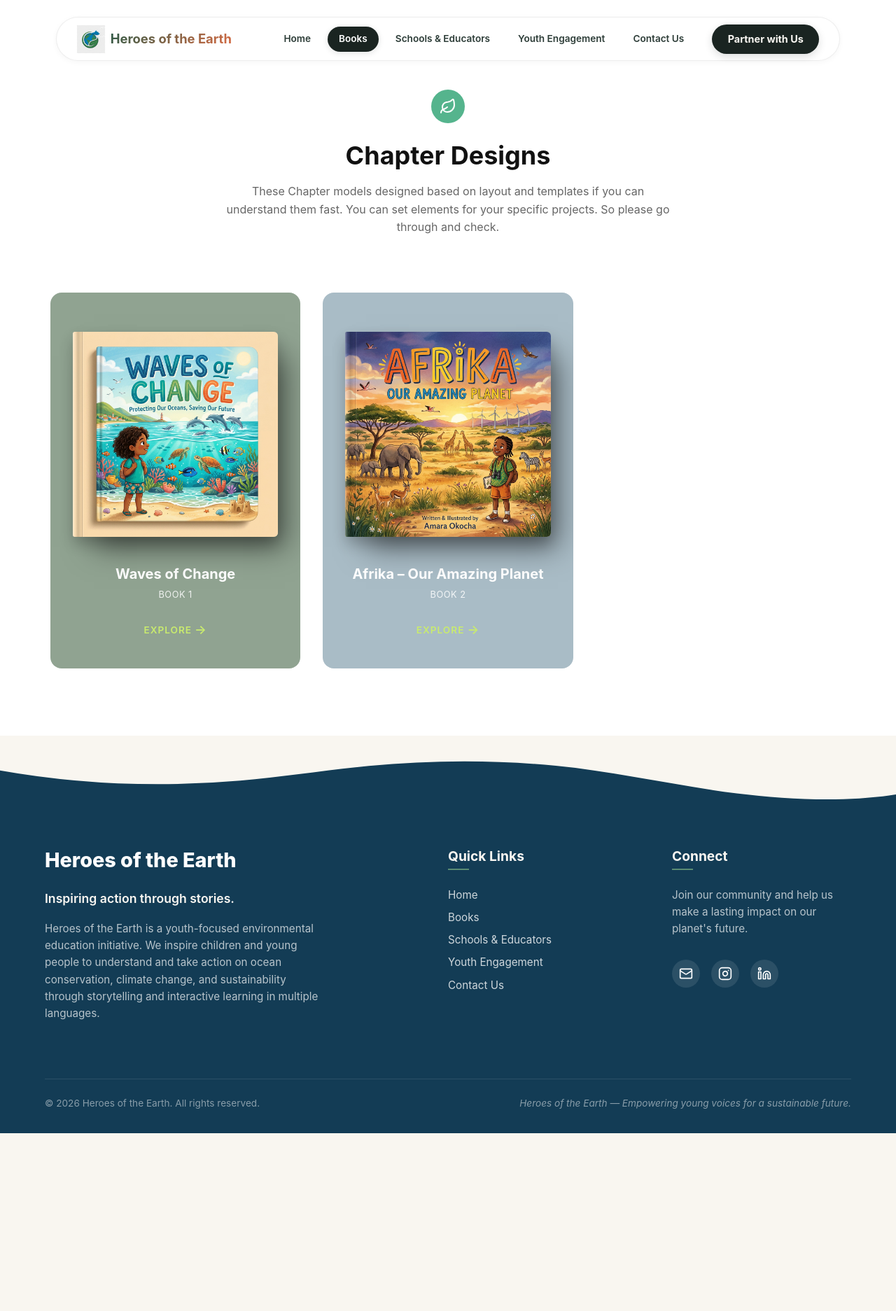
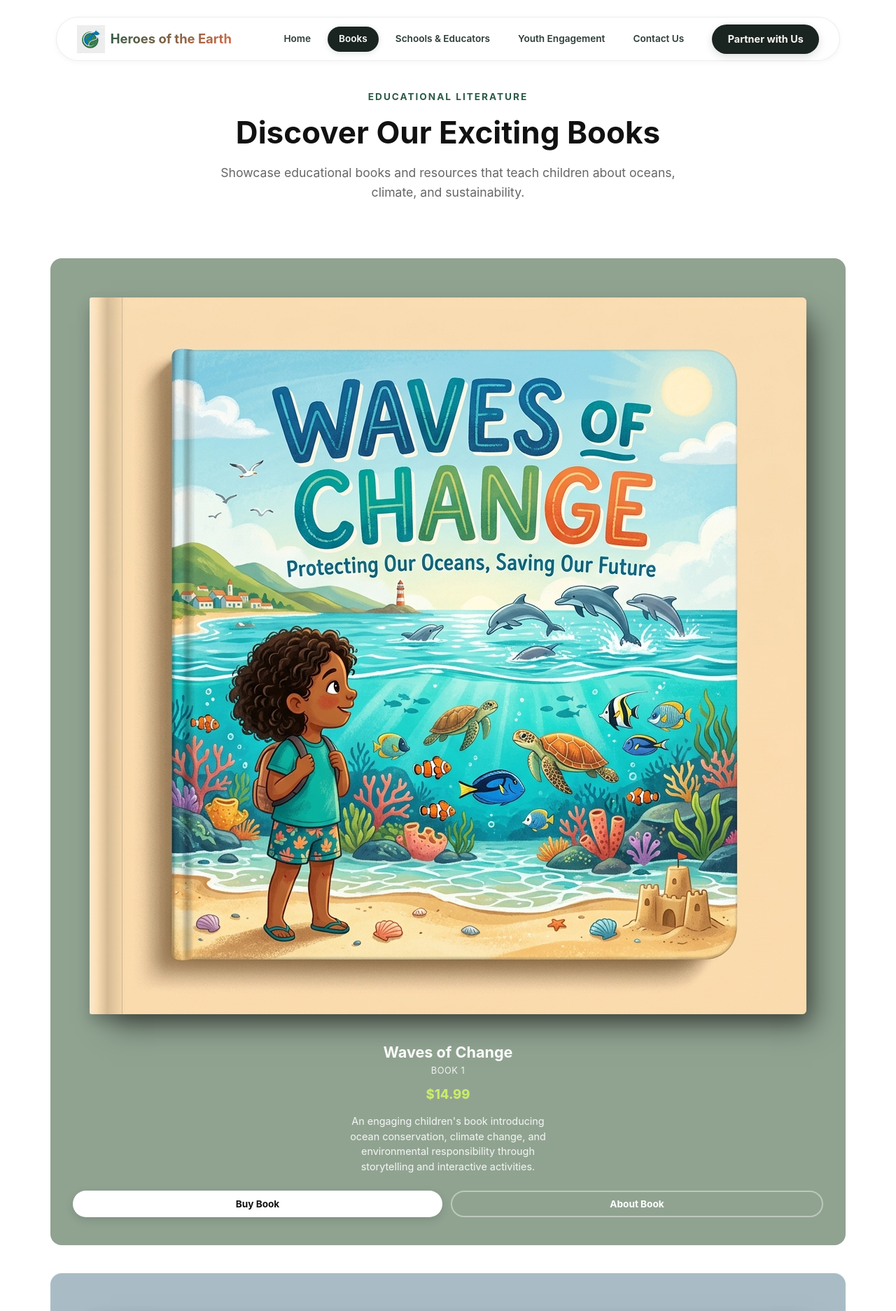
Before and after one commit to khatayondev/heroesoftheearth.org, a Next.js app: page /books in a window 1280 px wide. Shown: the top 1873 px of the page at 70% size. Before the commit the page ends 1619 px from the top, so only its background shows below. Built offline with nearby package versions, Linux system fonts and the light colour scheme; a web font is replaced by a local one.

Commit message:
Update books page layout with price, description, and buy/about buttons

```diff
--- a/src/app/books/page.module.css
+++ b/src/app/books/page.module.css
@@ -13,20 +13,19 @@
   background-color: #FFFFFF;
 }
 
-.iconWrapper {
-  width: 48px;
-  height: 48px;
-  border-radius: 50%;
-  background-color: #55B48D;
-  display: flex;
-  align-items: center;
-  justify-content: center;
-  margin-bottom: 1.5rem;
+.pretitle {
+  font-family: var(--font-body);
+  font-size: 0.85rem;
+  font-weight: 700;
+  color: var(--color-sage);
+  text-transform: uppercase;
+  letter-spacing: 2px;
+  margin-bottom: 0.75rem;
 }
 
 .title {
   font-family: var(--font-heading);
-  font-size: 2.25rem;
+  font-size: 2.75rem;
   font-weight: 700;
   color: #111111;
   margin-bottom: 1rem;
@@ -34,7 +33,7 @@
 
 .subtitle {
   font-family: var(--font-body);
-  font-size: 1rem;
+  font-size: 1.1rem;
   color: #666666;
   max-width: 650px;
   line-height: 1.6;
@@ -51,9 +50,10 @@
 }
 
 .grid {
-  display: grid;
-  grid-template-columns: repeat(3, 1fr);
-  gap: 2rem;
+  display: flex;
+  justify-content: center;
+  gap: 2.5rem;
+  flex-wrap: wrap;
 }
 
 @media (max-width: 992px) {
--- a/src/app/books/page.tsx
+++ b/src/app/books/page.tsx
@@ -26,13 +26,10 @@ export default function BooksPage() {
     <div className={styles.booksPage}>
       {/* Header Section */}
       <section className={styles.headerSection}>
-        <div className={styles.iconWrapper}>
-          <Leaf size={24} color="#fff" />
-        </div>
-        <h1 className={styles.title}>Chapter Designs</h1>
+        <span className={styles.pretitle}>Educational Literature</span>
+        <h1 className={styles.title}>Discover Our Exciting Books</h1>
         <p className={styles.subtitle}>
-          These Chapter models designed based on layout and templates if you can understand them fast.
-          You can set elements for your specific projects. So please go through and check.
+          Showcase educational books and resources that teach children about oceans, climate, and sustainability.
         </p>
       </section>
 
--- a/src/components/sections/books/BookCard.module.css
+++ b/src/components/sections/books/BookCard.module.css
@@ -95,18 +95,31 @@
   display: flex;
   flex-direction: column;
   align-items: center;
-  gap: 0.4rem;
   width: 100%;
   margin-top: auto;
 }
 
+.titleRow {
+  display: flex;
+  flex-direction: column;
+  align-items: center;
+  gap: 0.2rem;
+  cursor: pointer;
+  width: 100%;
+}
+
 .title {
   font-family: var(--font-heading);
-  font-size: 1.25rem;
+  font-size: 1.35rem;
   font-weight: 700;
   color: #FFFFFF;
   margin: 0;
   line-height: 1.3;
+  transition: opacity 0.2s ease;
+}
+
+.titleRow:hover .title {
+  opacity: 0.85;
 }
 
 .subtitle {
@@ -117,24 +130,71 @@
   letter-spacing: 0.5px;
 }
 
-.link {
-  margin-top: 1.25rem;
-  font-family: var(--font-body);
-  font-size: 0.85rem;
-  font-weight: 600;
-  color: #c9eb6e; /* Lime green color for the link */
-  display: inline-flex;
-  align-items: center;
-  gap: 0.25rem;
-  text-transform: uppercase;
-  letter-spacing: 1px;
+.price {
+  font-family: var(--font-heading);
+  font-size: 1.15rem;
+  font-weight: 800;
+  color: #c9eb6e; /* Lime green accent */
+  margin-top: 0.5rem;
 }
 
-.arrow {
-  font-size: 1.1rem;
-  transition: transform 0.3s ease;
+.comingSoonBadge {
+  color: #ffaa88 !important; /* Soft coral for coming soon */
 }
 
-.card:hover .arrow {
-  transform: translateX(4px);
+.description {
+  font-family: var(--font-body);
+  font-size: 0.9rem;
+  line-height: 1.5;
+  color: rgba(255, 255, 255, 0.9);
+  margin: 0.8rem 0 1.5rem 0;
+  max-width: 280px;
 }
+
+.actions {
+  display: flex;
+  gap: 0.75rem;
+  width: 100%;
+  justify-content: center;
+  margin-top: auto;
+}
+
+.buyBtn, .aboutBtn {
+  flex: 1;
+  font-size: 0.85rem !important;
+  padding: 8px 12px !important;
+  min-height: 38px;
+  justify-content: center;
+  white-space: nowrap;
+}
+
+.buyBtn {
+  background-color: #FFFFFF !important;
+  color: #111111 !important;
+  border: none !important;
+}
+
+.buyBtn:hover {
+  background-color: #c9eb6e !important;
+  color: #111111 !important;
+}
+
+.comingSoonBtn {
+  background-color: rgba(255, 255, 255, 0.12) !important;
+  color: rgba(255, 255, 255, 0.7) !important;
+  border: 1px dashed rgba(255, 255, 255, 0.3) !important;
+}
+
+.comingSoonBtn:hover {
+  background-color: rgba(255, 255, 255, 0.2) !important;
+}
+
+.aboutBtn {
+  border-color: rgba(255, 255, 255, 0.4) !important;
+  color: #FFFFFF !important;
+}
+
+.aboutBtn:hover {
+  background-color: rgba(255, 255, 255, 0.1) !important;
+  border-color: #FFFFFF !important;
+}
--- a/src/components/sections/books/BookCard.tsx
+++ b/src/components/sections/books/BookCard.tsx
@@ -3,6 +3,7 @@
 import React from 'react';
 import Image from 'next/image';
 import { Book } from '@/types';
+import Button from '@/components/ui/Button';
 import styles from './BookCard.module.css';
 
 interface BookCardProps {
@@ -11,10 +12,12 @@ interface BookCardProps {
 }
 
 export default function BookCard({ book, onDetailClick }: BookCardProps) {
+  const isComing = (book as any).comingSoon;
+
   return (
     <div className={`${styles.cardContainer} book-card-trigger`}>
-      <div className={styles.card} onClick={() => onDetailClick(book)}>
-        <div className={styles.imageWrapper}>
+      <div className={styles.card}>
+        <div className={styles.imageWrapper} onClick={() => onDetailClick(book)}>
           <Image
             src={book.coverImage}
             alt={`${book.title} Cover`}
@@ -26,11 +29,46 @@ export default function BookCard({ book, onDetailClick }: BookCardProps) {
         </div>
 
         <div className={styles.info}>
-          <h3 className={styles.title}>{book.title}</h3>
-          <span className={styles.subtitle}>{book.subtitle}</span>
+          <div className={styles.titleRow} onClick={() => onDetailClick(book)}>
+            <h3 className={styles.title}>{book.title}</h3>
+            <span className={styles.subtitle}>{book.subtitle}</span>
+          </div>
 
-          <div className={styles.link}>
-            Explore <span className={styles.arrow}>&rarr;</span>
+          <span className={`${styles.price} ${isComing ? styles.comingSoonBadge : ''}`}>
+            {book.price}
+          </span>
+
+          <p className={styles.description}>{book.description}</p>
+
+          <div className={styles.actions}>
+            {!isComing ? (
+              <Button
+                variant="primary"
+                size="sm"
+                href={book.purchaseLink || '#'}
+                className={styles.buyBtn}
+              >
+                Buy Book
+              </Button>
+            ) : (
+              <Button
+                variant="primary"
+                size="sm"
+                href="/contact"
+                className={`${styles.buyBtn} ${styles.comingSoonBtn}`}
+              >
+                Coming Soon
+              </Button>
+            )}
+
+            <Button
+              variant="outline"
+              size="sm"
+              onClick={() => onDetailClick(book)}
+              className={styles.aboutBtn}
+            >
+              About Book
+            </Button>
           </div>
         </div>
       </div>
```
